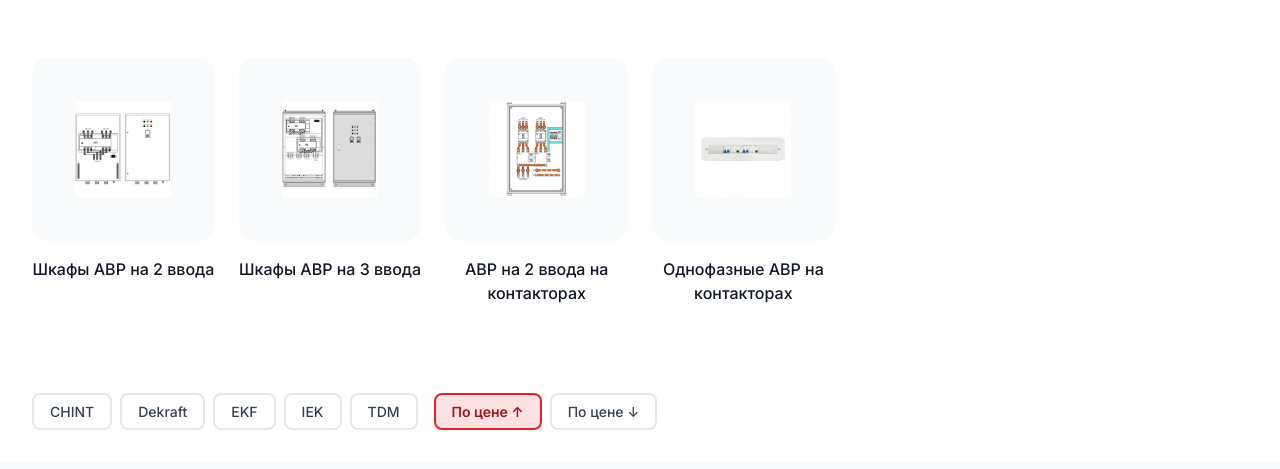
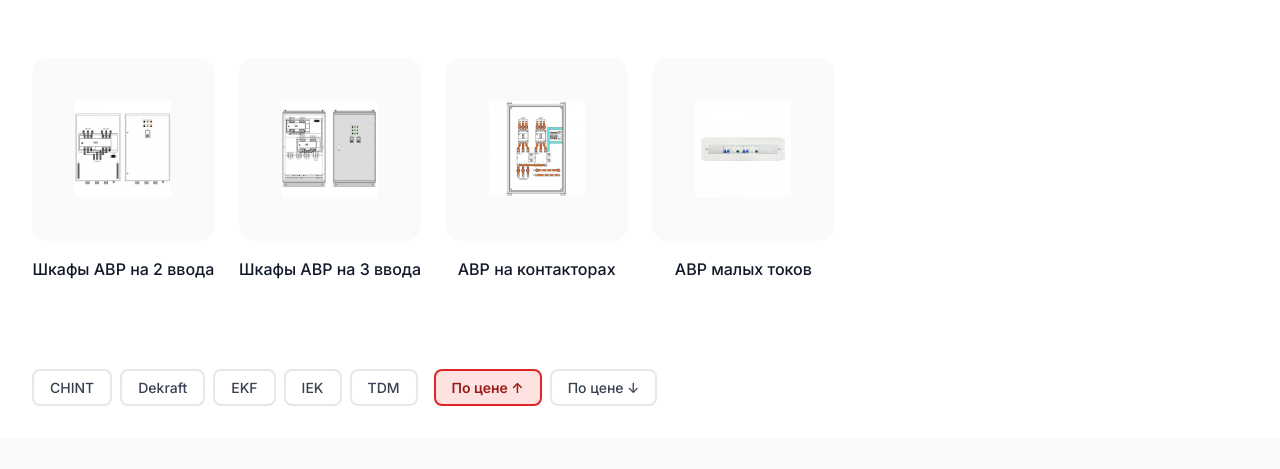
Before and after one commit to skaris123321/skaris123321.github.io, a plain HTML site: page category/avr.html in a window 1280 px wide. Shown: the part 221-690 px from the top of the page. Drawn offline with nearby package versions, Linux system fonts and the light colour scheme.

Commit message:
Быстрое обновление 22.01.2026 18:08:46,19

```diff
--- a/category/avr.html
+++ b/category/avr.html
@@ -107,16 +107,16 @@
 
         <a href="#" class="subcategory-card" @click.prevent="filterByCommutationType('contactors')" :class="{ 'active': selectedCommutationType === 'contactors' }">
           <div class="subcategory-image-wrapper" :style="selectedCommutationType === 'contactors' ? 'background: #fef2f2; border: 2px solid #dc2626;' : ''">
-            <img src="../images/sub-kontaktor-2.jpg" alt="АВР на 2 ввода на контакторах" class="subcategory-image">
+            <img src="../images/sub-kontaktor-2.jpg" alt="АВР на контакторах" class="subcategory-image">
           </div>
-          <p class="subcategory-name" :style="selectedCommutationType === 'contactors' ? 'color: #dc2626; font-weight: 600;' : ''">АВР на 2 ввода на контакторах</p>
+          <p class="subcategory-name" :style="selectedCommutationType === 'contactors' ? 'color: #dc2626; font-weight: 600;' : ''">АВР на контакторах</p>
         </a>
 
         <a href="#" class="subcategory-card" @click.prevent="filterBySinglePhase()" :class="{ 'active': selectedCommutationType === 'single_phase_contactors' }">
           <div class="subcategory-image-wrapper" :style="selectedCommutationType === 'single_phase_contactors' ? 'background: #fef2f2; border: 2px solid #dc2626;' : ''">
-            <img src="../images/sub-odnofaznyj.jpg" alt="Однофазные АВР на контакторах" class="subcategory-image">
+            <img src="../images/sub-odnofaznyj.jpg" alt="АВР малых токов" class="subcategory-image">
           </div>
-          <p class="subcategory-name" :style="selectedCommutationType === 'single_phase_contactors' ? 'color: #dc2626; font-weight: 600;' : ''">Однофазные АВР на контакторах</p>
+          <p class="subcategory-name" :style="selectedCommutationType === 'single_phase_contactors' ? 'color: #dc2626; font-weight: 600;' : ''">АВР малых токов</p>
         </a>
       </div>
     </div>
```
Also changed, not shown: index.html (+1 -2 lines).
